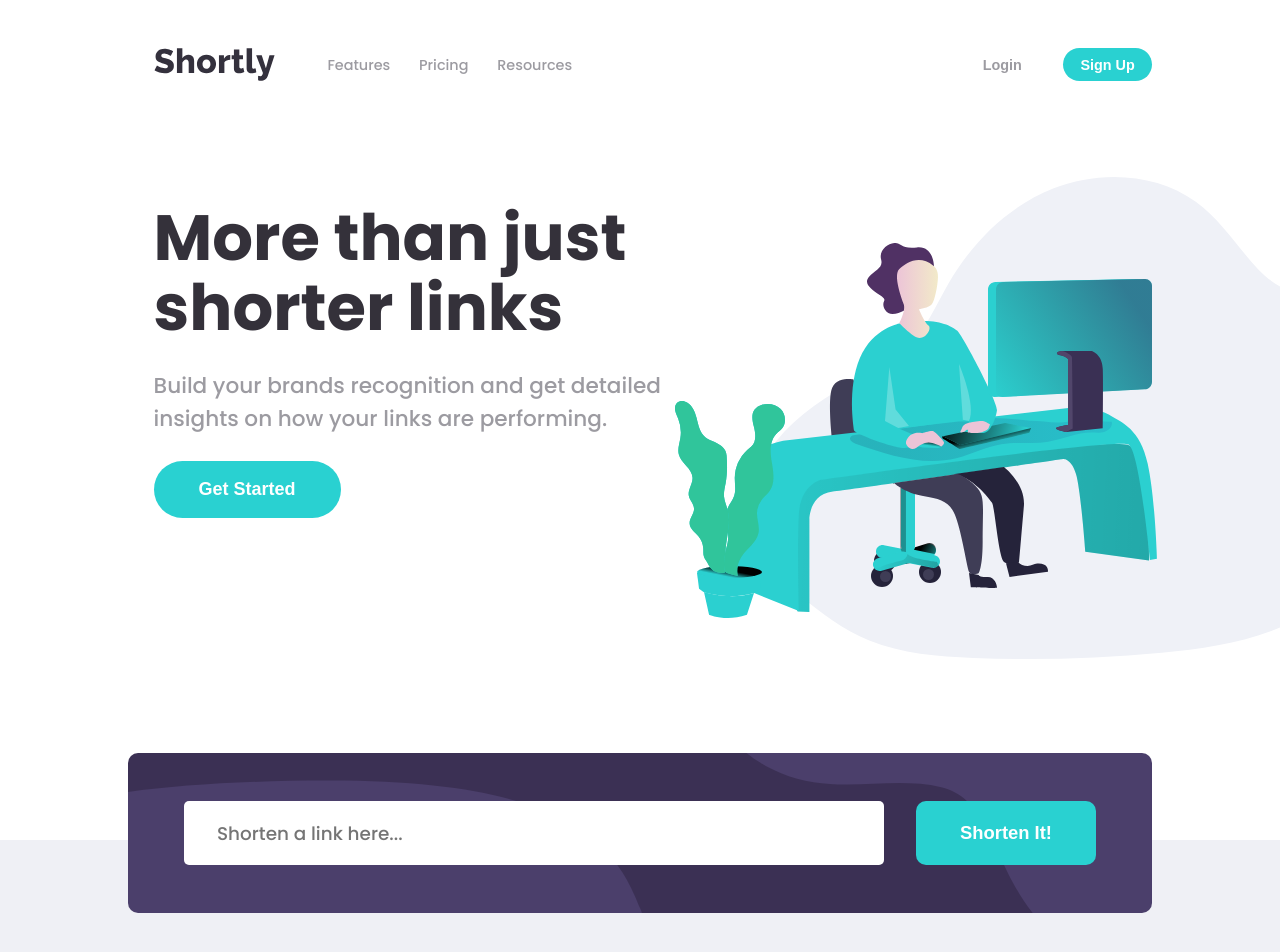
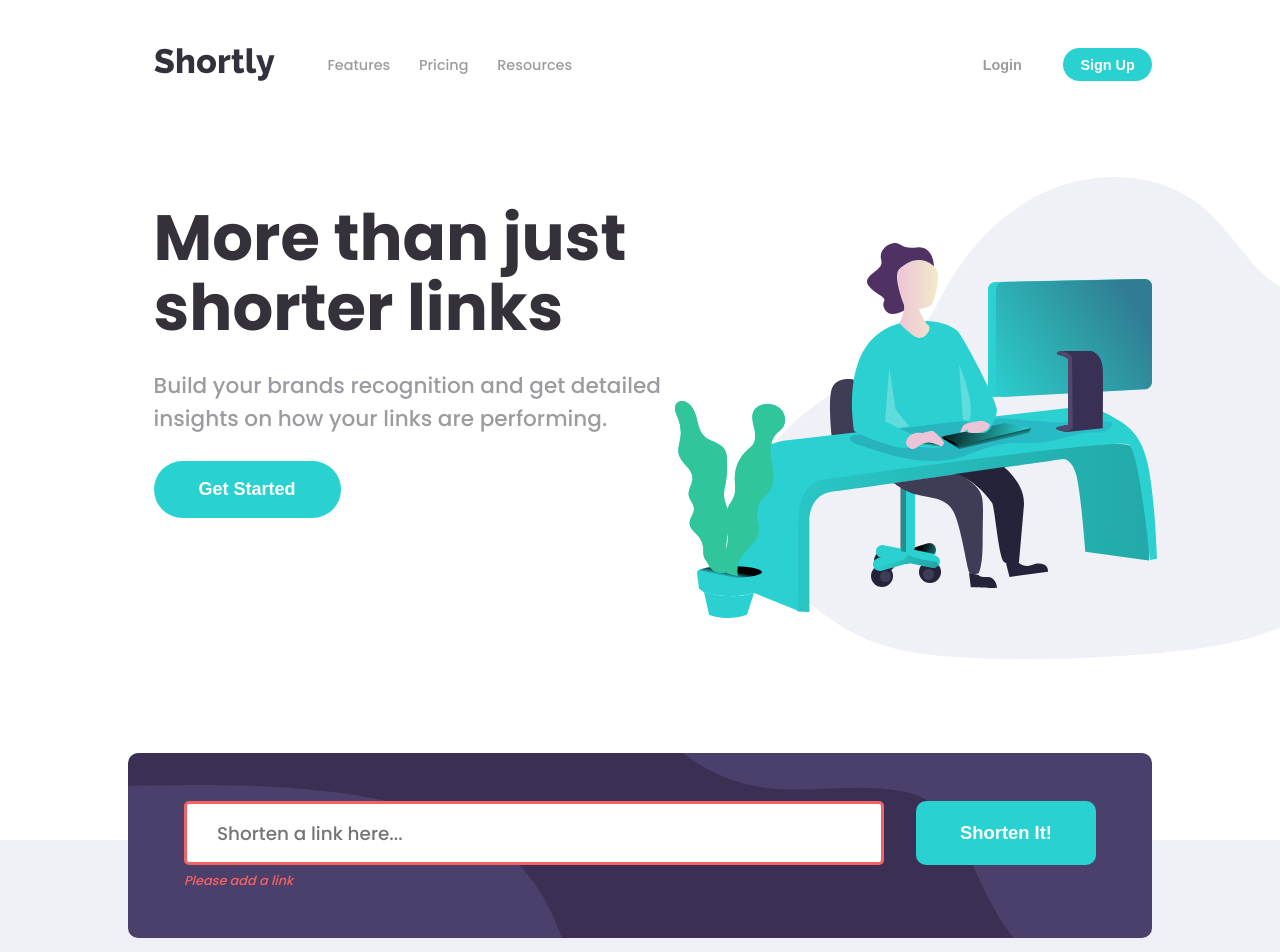
Before and after one commit to solvedbiscuit71/url-shortening-api, a React (Create React App) app: page / in a window 1280 px wide. Shown: the top 952 px of the page. Built offline with nearby package versions, Linux system fonts and the light colour scheme.

Commit message:
added the warning message based on `warningCode`

```diff
--- a/src/components/Shortener/ShortenerInput.jsx
+++ b/src/components/Shortener/ShortenerInput.jsx
@@ -3,7 +3,7 @@ function ShortenerInput(props) {
     <div className="shortener-input">
       <label htmlFor="shortener-input">
         <input className={props.showWarning ? "show-warning" : ""} type="text" id="shortener-input" placeholder="Shorten a link here..." />
-        <span style={{display: props.showWarning ? "block" : "none"}}>Please add a link</span>
+        <span style={{display: props.showWarning ? "block" : "none"}}>{props.warningCode === 1 ? "Please add a link" : "Invalid url"}</span>
       </label>
 
       <button className="btn--primary">Shorten It!</button>
--- a/src/components/Shortener/index.jsx
+++ b/src/components/Shortener/index.jsx
@@ -6,7 +6,8 @@ class Shortener extends Component {
   constructor(props) {
     super(props)
     this.state = {
-      showWarning: false,
+      showWarning: true,
+      warningCode: 1, // can take either zero(invalid url) or one(url empty).
       shortendList : []
     }
   }
@@ -14,7 +15,7 @@ class Shortener extends Component {
   render() {
     return (
       <section className="shortener">
-        <ShortenerInput showWarning={this.state.showWarning} />
+        <ShortenerInput showWarning={this.state.showWarning} warningCode={this.state.warningCode} />
         {
           this.state.shortendList.map(item => {
             return <Shortend original={item.original} shortend={item.shortend} copied={item.copied} />
```
